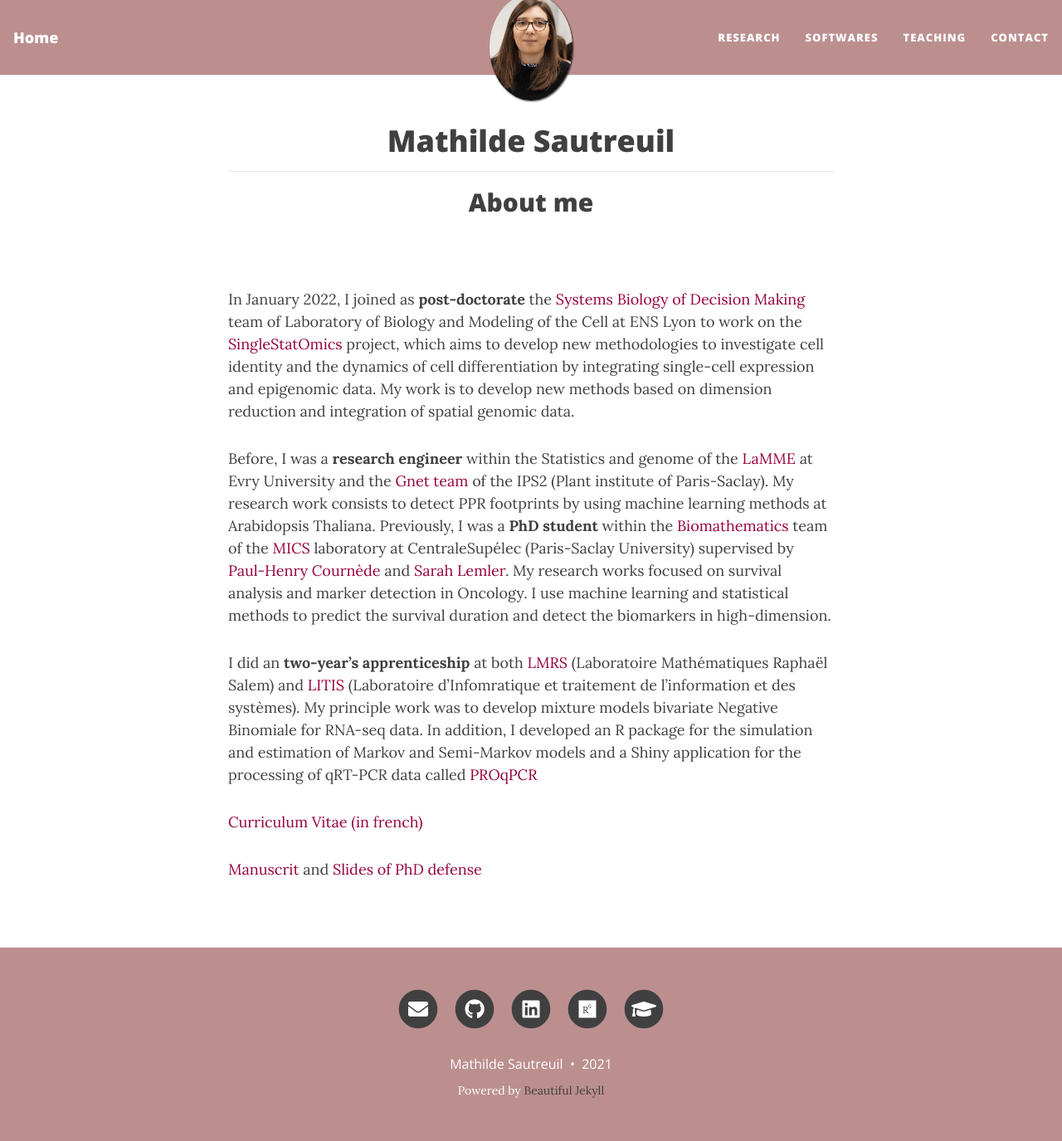
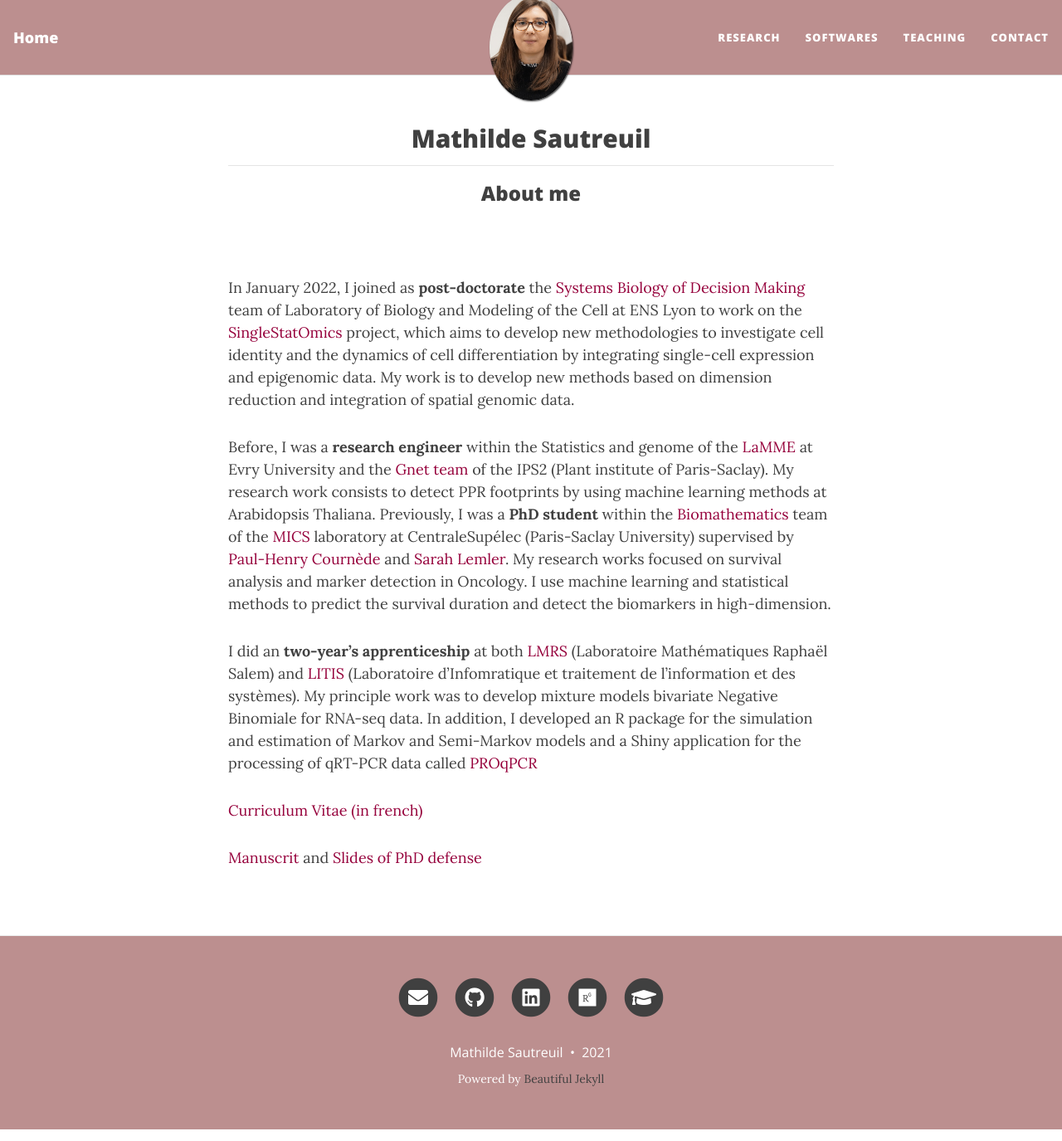
Before and after one commit to mathildesautreuil/mathildesautreuil.github.io, a Jekyll site: the page built from index.md, in a window 1280 px wide and 1375 px high. Shown: the whole window at 83% size. Built offline with Jekyll 4.4.1, drawn with Linux system fonts in a browser that asks for light colours; nearby versions of some CDN libraries; the list of posts is cut into pages by our own code.

Commit message:
update positions presentation2

```diff
--- a/index.md
+++ b/index.md
@@ -3,9 +3,9 @@ layout: page
 ---
 
 <div class="text-center">
-  <h1> Mathilde Sautreuil</h1>
+  <h2> Mathilde Sautreuil</h2>
   <hr>
-  <h2> About me</h2>
+  <h3> About me</h3>
 </div>
   <br/>
 
```
